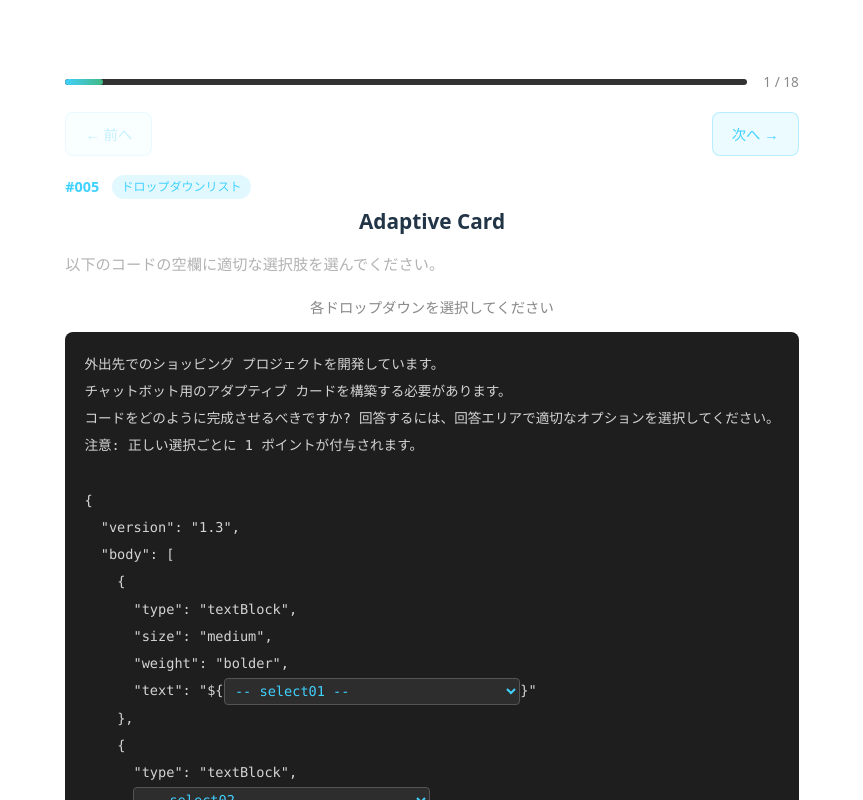
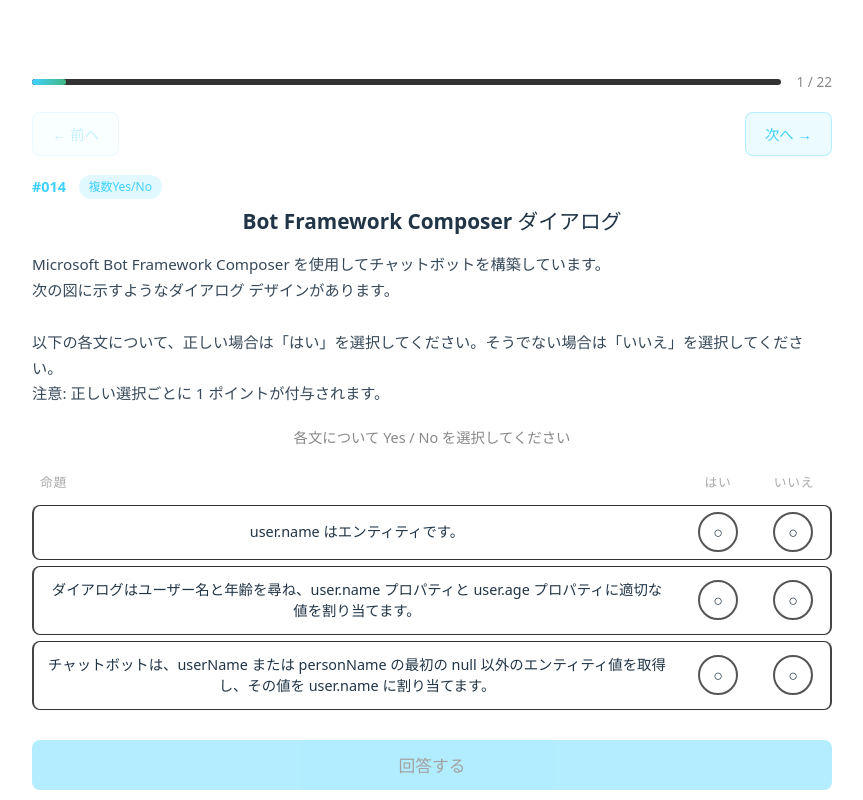
Before and after one commit to yutaka-art/ai102-cert-dev, a Vue app: page /quiz in a window 1280 px wide. Shown: the top 800 px of the page, without its empty margins (208-1071 px from the left). Built offline with nearby package versions, Linux system fonts and the light colour scheme.

Commit message:
fixed. Q001-Q020

```diff
--- a/src/components/QuestionQuiz.vue
+++ b/src/components/QuestionQuiz.vue
@@ -48,7 +48,7 @@
       </div>
 
       <!-- タイプ別コンポーネント -->
-      <div class="answer-section">
+      <div class="answer-section" :key="currentData.question.id">
         <SingleChoice
           v-if="currentData.question.type === 'single_choice'"
           :items="choiceItems"
```
Also changed, not shown: public/question_items_sample.csv, public/questions_sample.csv.
